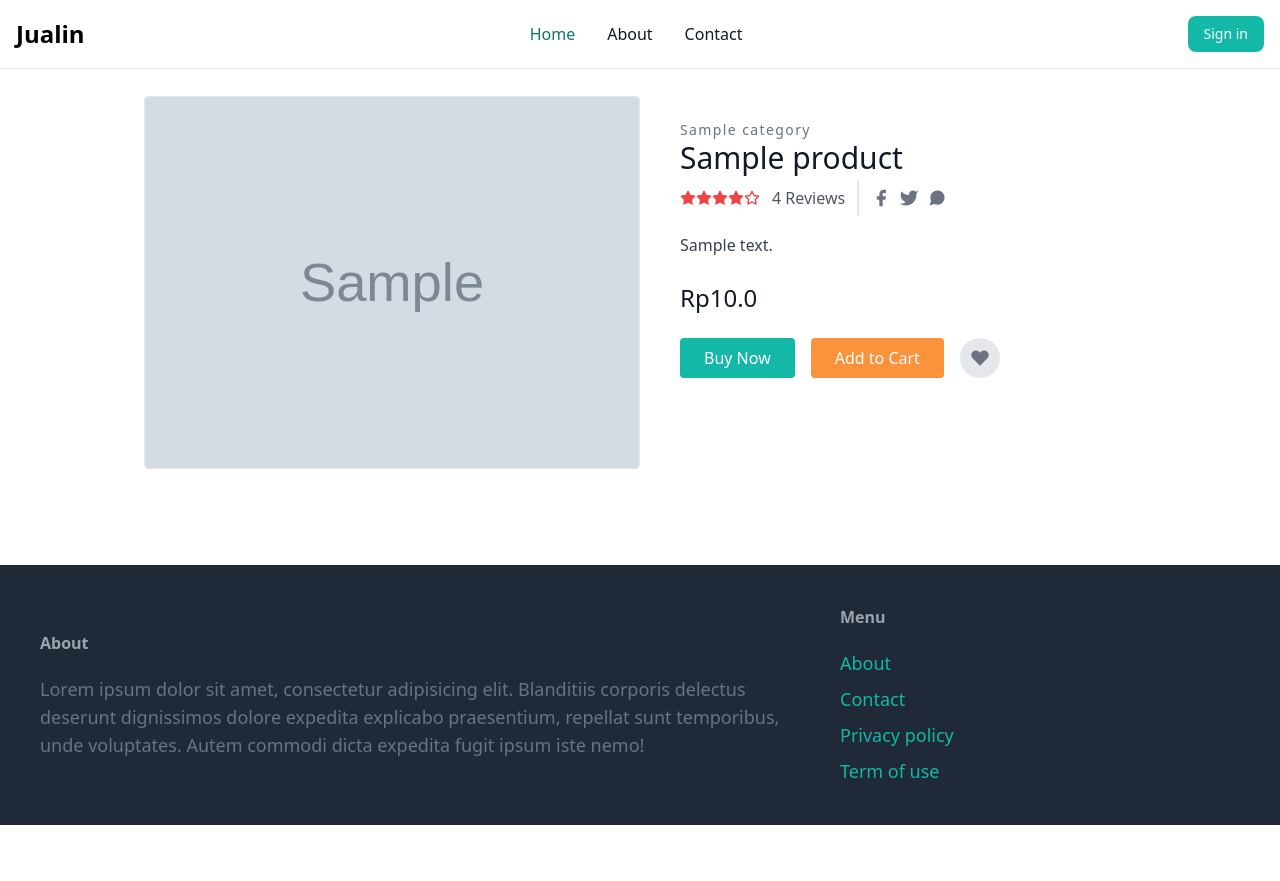
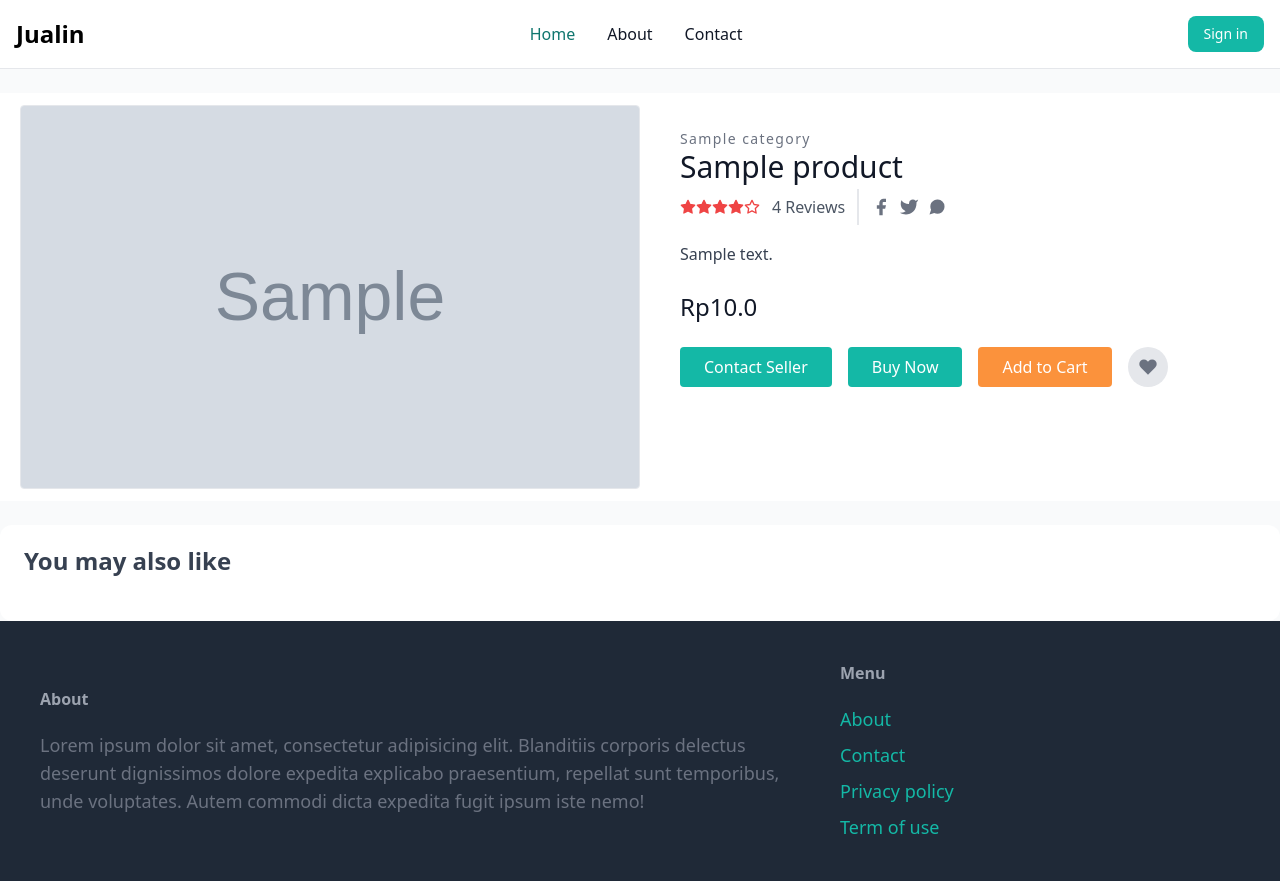
Before and after one commit to Dikihmd01/jualin, a Django app: page /product/1/ in a window 1280 px wide. Before the commit the page ends 825 px from the top, so only its background shows below. Run offline with Django 4.2, Linux system fonts and the light colour scheme; tables that the repository leaves empty hold one stand-in row (values such as "Sample post"); grey boxes marked "Sample" are stand-in pictures; some libraries are stand-ins or nearby versions.

Commit message:
update: product detail page

```diff
--- a/core/templates/core/base.html
+++ b/core/templates/core/base.html
@@ -6,10 +6,10 @@
     <script src="https://cdn.tailwindcss.com"></script>
     <title>{% block title %}{% endblock %} - Jualin</title>
 </head>
-<body>
+<body class="bg-gray-50">
 
 
-    <nav class="bg-white dark:bg-gray-900 fixed w-full z-20 top-0 left-0 border-b border-gray-200 dark:border-gray-600">
+    <nav class="bg-white dark:bg-gray-900 w-full z-20 top-0 left-0 border-b border-gray-200 dark:border-gray-600">
         <div class="max-w-screen-xl flex flex-wrap items-center justify-between mx-auto p-4">
             <a href="https://flowbite.com/" class="flex items-center">
                 <span class="self-center text-2xl font-semibold whitespace-nowrap dark:text-white">Jualin</span>
@@ -51,11 +51,10 @@
         </div>
     </nav>
 
-    <div class="bg-gray-50">
-        <div class="max-w-screen-xl items-center justify-between mx-auto">
-            {% block content %}
-            {% endblock %}
-        </div>
+
+    <div class="max-w-screen-xl items-center justify-between mx-auto">
+        {% block content %}
+        {% endblock %}
     </div>
 
     <footer class="py-6 px-6 flex justify-between bg-gray-800">
--- a/core/templates/core/index.html
+++ b/core/templates/core/index.html
@@ -3,8 +3,8 @@
 {% block title %}Home{% endblock %}
 
 {% block content %}
-    <div class="mt-6 px-6 py-12 rounded-xl">
-        <h2 class="mt-6 mb-6 text-gray-700 text-2xl font-bold">Newest Products</h2>
+    <div class="mt-6 px-6 py-5 rounded-xl bg-white">
+        <h2 class="mb-6 text-gray-700 text-2xl font-bold">Newest Products</h2>
 
         <div class="grid grid-cols-3 gap-3">
             {% for product in products %}
@@ -33,7 +33,7 @@
         </div>
     </div>
 
-    <div class="px-6 py-12 rounded-xl">
+    <div class="mt-6 px-6 py-5 rounded-xl bg-white">
         <h2 class="mb-6 text-gray-700 text-2xl font-bold">Categories</h2>
 
         <div class="grid grid-cols-3 gap-3">
--- a/product/templates/product/product_detail.html
+++ b/product/templates/product/product_detail.html
@@ -1,20 +1,15 @@
 {% extends 'core/base.html' %}
 
-{% block title %}
-    {% for item in product %}
-        {{ item.name }}
-    {% endfor %}
-{% endblock %}
+{% block title %}{{ product.name }}{% endblock %}
 
 {% block content %}
-    {% for item in product %}
-        <section class="text-gray-700 body-font overflow-hidden bg-white">
-            <div class="container px-5 py-24 mx-auto">
-                <div class="lg:w-4/5 mx-auto flex flex-wrap">
-                    <img alt="{{ item.name }}" class="lg:w-1/2 w-full object-cover object-center rounded border border-gray-200" src="{{ item.image.url }}">
+    <section class="text-gray-700 body-font overflow-hidden bg-white mt-6">
+        <div class="container px-5 py-3 mx-auto">
+            <div class="mx-auto flex flex-wrap">
+                <img alt="{{ product.name }}" class="lg:w-1/2 w-full h-96 w-96 my-auto object-cover object-center rounded border border-gray-200" src="{{ product.image.url }}">
                 <div class="lg:w-1/2 w-full lg:pl-10 lg:py-6 mt-6 lg:mt-0">
-                        <h2 class="text-sm title-font text-gray-500 tracking-widest">{{ item.category }}</h2>
-                        <h1 class="text-gray-900 text-3xl title-font font-medium mb-1">{{ item.name }}</h1>
+                    <h2 class="text-sm title-font text-gray-500 tracking-widest">{{ product.category }}</h2>
+                    <h1 class="text-gray-900 text-3xl title-font font-medium mb-1">{{ product.name }}</h1>
                     <div class="flex mb-4">
                         <span class="flex items-center">
                             <svg fill="currentColor" stroke="currentColor" stroke-linecap="round" stroke-linejoin="round" stroke-width="2" class="w-4 h-4 text-red-500" viewBox="0 0 24 24">
@@ -52,11 +47,12 @@
                             </a>
                         </span>
                     </div>
-                        <p class="leading-relaxed">{{ item.description }}</p>
+                    <p class="leading-relaxed">{{ product.description }}</p>
                     <div class="flex mt-6">
-                            <span class="title-font font-medium text-2xl text-gray-900">Rp{{ item.price }}</span>
+                        <span class="title-font font-medium text-2xl text-gray-900">Rp{{ product.price }}</span>
                     </div>
                     <div class="flex mt-6">
+                        <button class="flex text-white mr-4 bg-teal-500 border-0 py-2 px-6 focus:outline-none hover:bg-teal-600 rounded">Contact Seller</button>
                         <button class="flex text-white mr-4 bg-teal-500 border-0 py-2 px-6 focus:outline-none hover:bg-teal-600 rounded">Buy Now</button>
                         <button class="flex text-white bg-orange-400 border-0 py-2 px-6 focus:outline-none hover:bg-orange-600 rounded">Add to Cart</button>
                         <button class="rounded-full w-10 h-10 bg-gray-200 p-0 border-0 inline-flex items-center justify-center text-gray-500 ml-4">
@@ -69,5 +65,34 @@
             </div>
         </div>
     </section>
+
+    <div class="mt-6 px-6 py-5 rounded-xl bg-white">
+        <h2 class="mb-6 text-gray-700 text-2xl font-bold">You may also like</h2>
+
+        <div class="grid grid-cols-3 gap-3">
+            {% for product in related_products %}
+                <div class="w-full max-w-sm bg-white border border-gray-200 rounded-lg shadow dark:bg-gray-800 dark:border-gray-700">
+                    <div class="mb-4 aspect-h-1 aspect-w-1 w-full lg:aspect-none group-hover:opacity-75 lg:h-80">
+                        <img src="{{ product.image.url }}"
+                             alt="{{ product.name }}"
+                             class="rounded-t-lg h-full w-full object-cover object-center lg:h-full lg:w-full">
+                    </div>
+                    <div class="px-5 pb-5">
+                        <a href="{% url 'product:detail' product.id %}">
+                            <h5 class="text-xl font-semibold tracking-tight text-gray-900 dark:text-white">{{ product.name|truncatewords:4 }}</h5>
+                        </a>
+                        <div class="flex items-center mt-1 mb-5">
+                            <span class="text-gray-500 text-xs font-semibold">
+                                {{ product.description|truncatewords:10 }}
+                            </span>
+                        </div>
+                        <div class="flex items-center justify-between">
+                            <span class="text-3xl font-bold text-gray-900 dark:text-white">Rp{{ product.price }}</span>
+                            <a href="#" class="p-2 text-lg font-semibold bg-teal-500 text-white rounded-xl hover:bg-teal-700">Add to Cart</a>
+                        </div>
+                    </div>
+                </div>
             {% endfor %}
+        </div>
+    </div>
 {% endblock %}
--- a/product/views.py
+++ b/product/views.py
@@ -1,10 +1,16 @@
-from django.shortcuts import render, get_list_or_404
+from django.shortcuts import render, get_object_or_404
 from .models import Product
 
 
 def detail(request, pk):
-    product = get_list_or_404(Product, pk=pk)
-    context = {'product': product}
-    print(context)
+    product = get_object_or_404(Product, pk=pk)
+    related_products = Product.objects.filter(
+        category=product.category,
+        is_sold=False,
+    ).exclude(pk=pk)[:3]
+    context = {
+        'product': product,
+        'related_products': related_products
+    }
 
     return render(request, 'product/product_detail.html', context)
```
Lines whose indentation alone changed are shown as unchanged.
